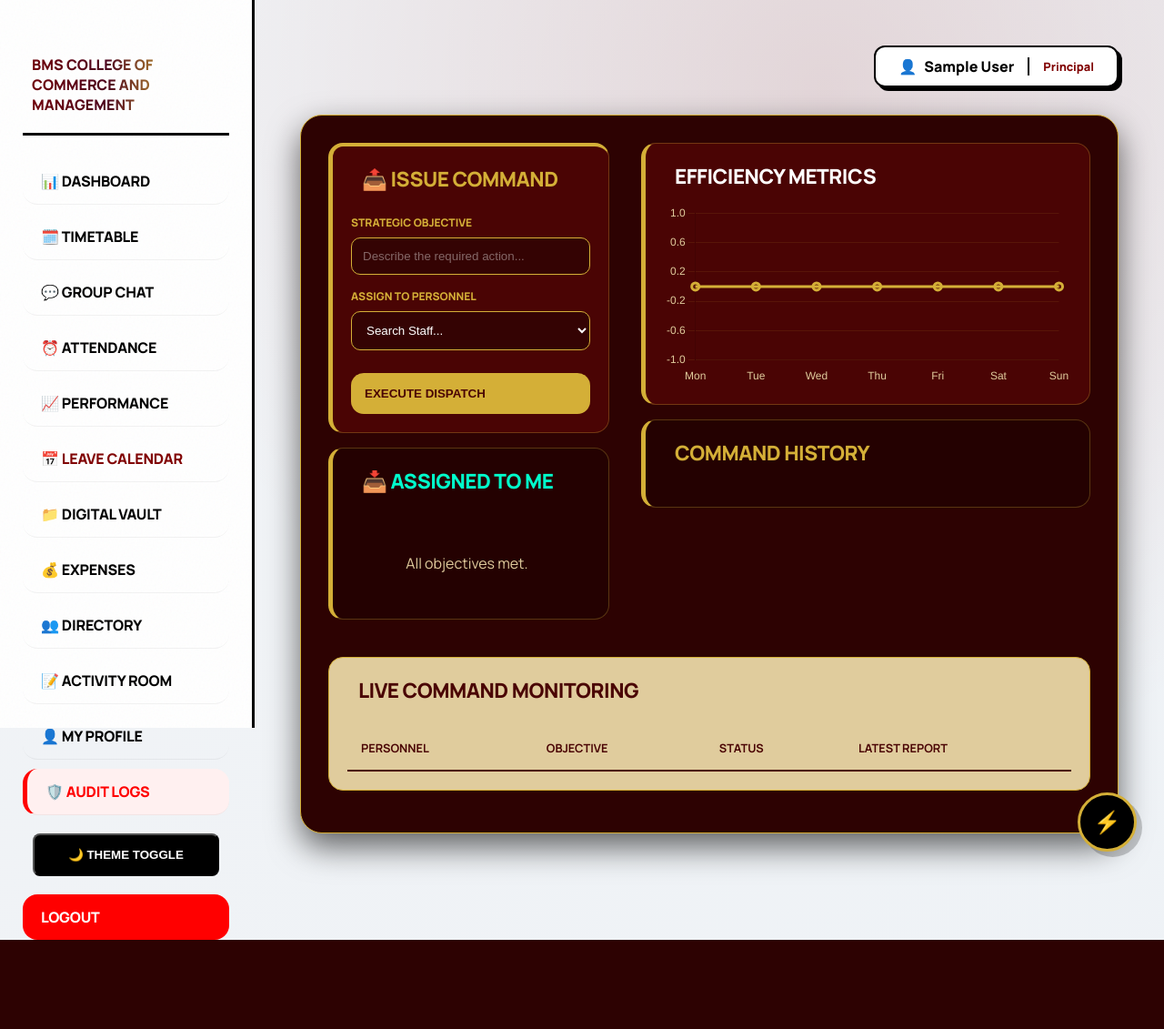
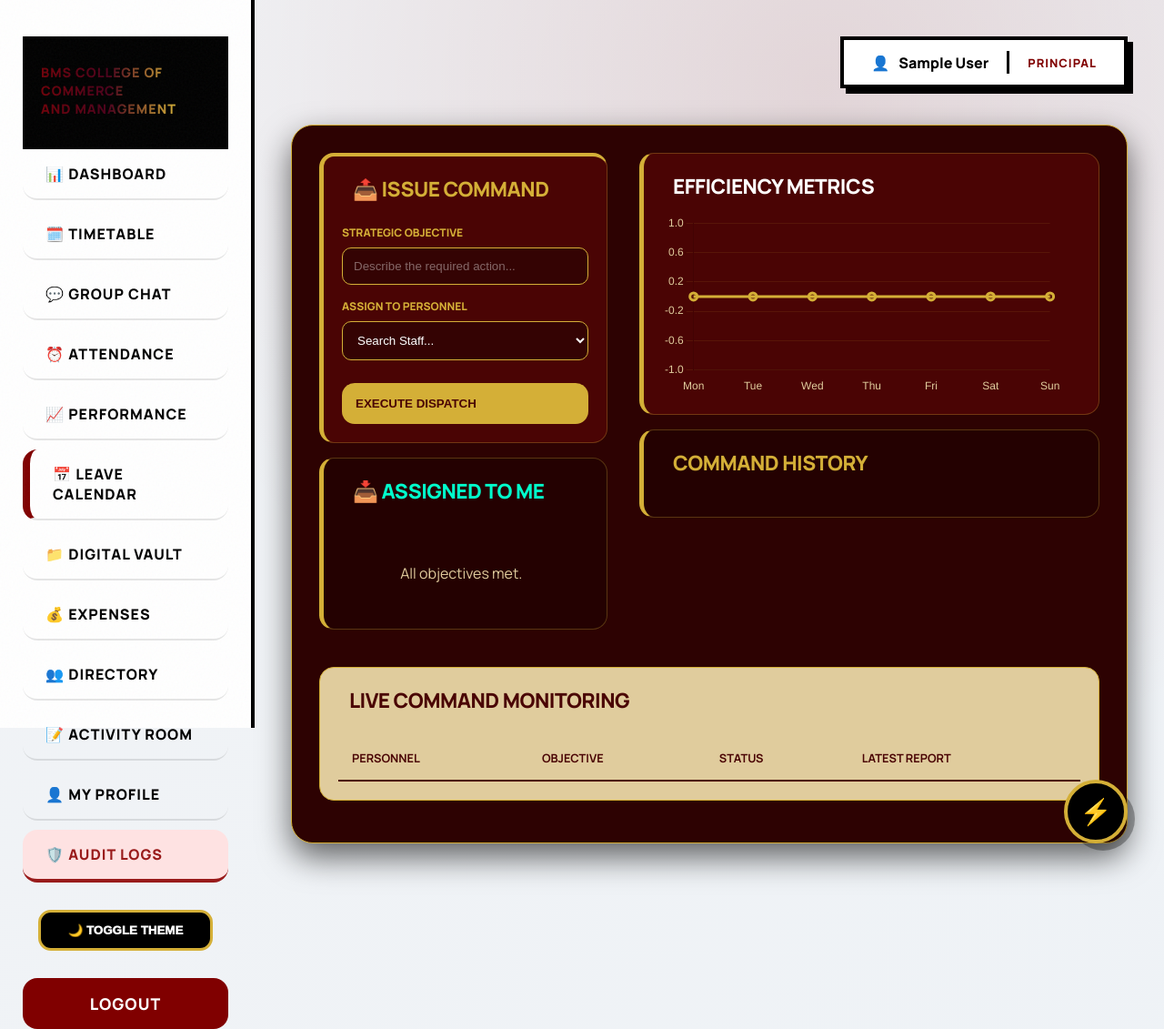
Before and after one commit to pk7745/erp, a Flask app: page /activity_room in a window 1280 px wide. Shown: the whole page at 91% size. Before the commit the page ends 1033 px from the top, so only its background shows below. Run offline with Flask 3, Linux system fonts and the light colour scheme; the visitor is signed in with stand-in values (Sample User, id 1); lists and menus that the app fills with data are empty; some libraries are stand-ins or nearby versions.

Commit message:
Update base.html

```diff
--- a/templates/base.html
+++ b/templates/base.html
@@ -8,104 +8,160 @@
     <link href="https://fonts.googleapis.com/css2?family=Manrope:wght@400;500;600;700;800;900&display=swap" rel="stylesheet">
     <script src="https://cdn.socket.io/4.7.2/socket.io.min.js"></script>
     <style>
-        /* --- IMPERIAL THEME OVERRIDES --- */
+        /* --- IMPERIAL DESIGN SYSTEM --- */
         :root {
-            --imperial-black: #000000;
-            --imperial-crimson: #800000;
-            --imperial-gold: #d4af37;
+            --imp-black: #000000;
+            --imp-white: #ffffff;
+            --imp-crimson: #800000;
+            --imp-gold: #d4af37;
+            --imp-bg: #f8fafc;
+            --imp-border-width: 3px;
+            --imp-shadow: 8px 8px 0px var(--imp-black);
         }
 
-        body { color: var(--imperial-black); }
+        body {
+            font-family: 'Manrope', sans-serif;
+            background-color: var(--imp-bg);
+            color: var(--imp-black);
+            transition: background 0.3s ease;
+        }
 
         body.dark-mode {
-            --bg: #05070a;
-            --text-main: #ffffff;
-            --text-muted: #cbd5e1;
-            background: #05070a;
+            --imp-bg: #05070a;
+            --imp-white: #111827;
+            --imp-black: #ffffff;
+            background-color: var(--imp-bg);
         }
 
-        /* SIDEBAR: HIGH CONTRAST RETAINED LOGIC */
+        /* SIDEBAR: IMPERIAL COMMAND STYLE */
         .sidebar {
             background: #ffffff !important;
-            border-right: 3px solid #000 !important;
+            border-right: 4px solid var(--imp-black) !important;
+            width: 280px;
+            box-shadow: none;
         }
 
         body.dark-mode .sidebar {
             background: #0a0f18 !important;
-            border-right: 3px solid var(--imperial-gold) !important;
+            border-right: 4px solid var(--imp-gold) !important;
+        }
+
+        .sidebar-brand {
+            padding: 30px 20px;
+            border-bottom: 4px solid var(--imp-black);
+            background: #000;
+        }
+
+        .sidebar-brand h2 {
+            color: #fff !important;
+            font-size: 0.9rem !important;
+            line-height: 1.4;
         }
 
         .sidebar-link {
-            color: #000000 !important;
-            font-weight: 900 !important; /* DARKER TEXT */
-            letter-spacing: -0.2px;
-            padding: 14px 20px !important;
-            border-bottom: 1px solid rgba(0,0,0,0.05);
-            transition: all 0.2s ease;
+            color: var(--imp-black) !important;
+            font-weight: 900 !important;
+            text-transform: uppercase;
+            letter-spacing: 1px;
+            padding: 16px 25px !important;
+            border-bottom: 2px solid rgba(0,0,0,0.1);
+            transition: all 0.2s cubic-bezier(0.4, 0, 0.2, 1);
+            display: flex;
+            align-items: center;
+            text-decoration: none;
         }
 
         .sidebar-link:hover {
-            background: #f1f5f9 !important;
-            padding-left: 30px !important;
+            background: var(--imp-black) !important;
+            color: #fff !important;
+            padding-left: 35px !important;
         }
 
-        body.dark-mode .sidebar-link { color: #ffffff !important; border-bottom: 1px solid rgba(255,255,255,0.05); }
+        body.dark-mode .sidebar-link { border-bottom: 2px solid rgba(255,255,255,0.05); }
+        body.dark-mode .sidebar-link:hover { background: var(--imp-gold) !important; color: #000 !important; }
 
-        /* PULSE BADGE: PRESERVED LOGIC */
+        /* PULSE BADGE: HIGH VISIBILITY */
         .pulse-badge {
             position: absolute;
             right: 15px;
             background: #ff0000;
-            color: white !important;
-            font-size: 0.7rem;
-            padding: 2px 8px;
-            border-radius: 6px;
+            color: #fff !important;
+            font-size: 0.75rem;
+            padding: 3px 10px;
+            border-radius: 4px;
             font-weight: 900;
-            box-shadow: 0 0 10px rgba(255, 0, 0, 0.4);
+            border: 2px solid #000;
+            animation: badge-throb 1.5s infinite;
         }
 
-        /* CAMPUS ALERT: PRESERVED LOGIC */
-        .alert-banner {
-            background: #000 !important;
-            border-bottom: 3px solid var(--imperial-crimson);
-            color: #fff !important;
+        @keyframes badge-throb {
+            0% { transform: scale(1); box-shadow: 0 0 0 0 rgba(255,0,0,0.7); }
+            70% { transform: scale(1.1); box-shadow: 0 0 0 10px rgba(255,0,0,0); }
+            100% { transform: scale(1); box-shadow: 0 0 0 0 rgba(255,0,0,0); }
         }
 
-        /* FAB: PRESERVED LOGIC */
+        /* ALERT BANNER: BROADCAST SYSTEM */
+        .alert-banner {
+            background: var(--imp-black) !important;
+            border-bottom: 5px solid var(--imp-crimson);
+            height: 50px;
+        }
+
+        /* MAIN CONTENT AREA */
+        .main {
+            padding: 40px;
+            min-height: 100vh;
+        }
+
+        /* FLASH MESSAGES: DIRECTIVES */
+        .flash {
+            border: 3px solid #000 !important;
+            box-shadow: 6px 6px 0px #000;
+            background: #fff;
+            padding: 20px !important;
+            font-weight: 900;
+            text-transform: uppercase;
+        }
+
+        /* FAB: THE GOLDEN TRIGGER */
         .fab-item {
             background: #ffffff !important;
-            border: 2px solid #000 !important;
+            border: 3px solid #000 !important;
             color: #000 !important;
-            font-weight: 900 !important;
-            box-shadow: 5px 5px 0px rgba(0,0,0,1) !important;
+            font-weight: 950 !important;
+            box-shadow: 6px 6px 0px #000 !important;
+            text-transform: uppercase;
+            font-size: 0.8rem;
         }
+
+        .fab-item:hover { transform: translate(-2px, -2px); box-shadow: 8px 8px 0px #000 !important; }
     </style>
 </head>
 <body>
     {% if active_broadcast %}
-    <div class="alert-banner" style="padding: 12px 0; overflow: hidden; position: relative; z-index: 10001; display: flex; align-items: center;">
-        <div style="background: var(--imperial-crimson); padding: 0 25px; font-weight: 900; position: absolute; z-index: 2; display: flex; align-items: center; gap: 10px; height: 100%; text-transform: uppercase;">
-            <span style="font-size: 1.2rem;">⚠️</span> ALERT
+    <div class="alert-banner" style="overflow: hidden; position: relative; z-index: 10001; display: flex; align-items: center;">
+        <div style="background: var(--imp-crimson); color: white; padding: 0 30px; font-weight: 950; position: absolute; z-index: 2; display: flex; align-items: center; height: 100%; border-right: 4px solid #fff;">
+            COMMAND ALERT
         </div>
-        <marquee behavior="scroll" direction="left" scrollamount="7" style="font-size: 1rem; font-weight: 800; padding-left: 200px;">
-            {{ active_broadcast.message }} &nbsp;&nbsp;&nbsp;&nbsp; [ORIGIN: {{ active_broadcast.author }} @ {{ active_broadcast.timestamp.strftime('%I:%M %p') }}]
+        <marquee behavior="scroll" direction="left" scrollamount="8" style="font-size: 1.1rem; font-weight: 900; color: #fff; padding-left: 220px;">
+            {{ active_broadcast.message }} ——— ORIGIN: {{ active_broadcast.author }} @ {{ active_broadcast.timestamp.strftime('%I:%M %p') }}
         </marquee>
         {% if session['role'] in ['HR', 'Principal'] %}
-        <a href="{{ url_for('clear_broadcast') }}" style="color: white; margin-right: 20px; text-decoration: none; font-weight: 900; z-index: 2; background: #ff0000; width: 28px; height: 28px; display: flex; align-items: center; justify-content: center; border-radius: 4px;" title="Dismiss">✕</a>
+        <a href="{{ url_for('clear_broadcast') }}" style="color: white; margin-right: 20px; text-decoration: none; font-weight: 950; z-index: 2; background: #ff0000; width: 32px; height: 32px; display: flex; align-items: center; justify-content: center; border: 2px solid #fff;" title="Dismiss">✕</a>
         {% endif %}
     </div>
     {% endif %}
 
     <div class="sidebar">
         <div class="sidebar-content">
-            <div class="sidebar-brand" style="padding: 20px 10px; border-bottom: 3px solid #000; margin-bottom: 25px;">
-                <a href="{{ url_for('about') }}" style="text-decoration: none; color: inherit;">
-                    <h2 style="margin: 0; font-size: 1rem; font-weight: 950; text-transform: uppercase; color: #000;">BMS COLLEGE OF COMMERCE AND MANAGEMENT</h2>
+            <div class="sidebar-brand">
+                <a href="{{ url_for('about') }}" style="text-decoration: none;">
+                    <h2 style="margin: 0; font-weight: 950; letter-spacing: 1px;">BMS COLLEGE OF COMMERCE<br>AND MANAGEMENT</h2>
                 </a>
             </div>
 
             <a href="{{ url_for('dashboard') }}" class="sidebar-link" onclick="clearBadge(this)">
-                📊 DASHBOARD
+                <span>📊 DASHBOARD</span>
                 {% if global_notif_count and global_notif_count > 0 %}
                     <span class="pulse-badge">{{ global_notif_count }}</span>
                 {% endif %}
@@ -117,7 +173,7 @@
             <a href="{{ url_for('performance') }}" class="sidebar-link">📈 PERFORMANCE</a>
 
             {% if session['role'] in ['Principal', 'HR'] %}
-                <a href="{{ url_for('leave_calendar') }}" class="sidebar-link" style="color: var(--imperial-crimson) !important;">📅 LEAVE CALENDAR</a>
+                <a href="{{ url_for('leave_calendar') }}" class="sidebar-link" style="border-left: 8px solid var(--imp-crimson);">📅 LEAVE CALENDAR</a>
             {% else %}
                 <a href="{{ url_for('leave') }}" class="sidebar-link">📅 LEAVE MGMT</a>
             {% endif %}
@@ -130,35 +186,35 @@
             <a href="{{ url_for('staff_directory') }}" class="sidebar-link">👥 DIRECTORY</a>
 
             <a href="{{ url_for('activity_room') }}" class="sidebar-link" onclick="clearBadge(this)">
-                📝 ACTIVITY ROOM
+                <span>📝 ACTIVITY ROOM</span>
                 {% if pending_tasks_count and pending_tasks_count > 0 %}
-                    <span class="pulse-badge">{{ pending_tasks_count }}</span>
+                    <span class="pulse-badge" style="background: #000; border-color: var(--imp-gold);">{{ pending_tasks_count }}</span>
                 {% endif %}
             </a>
 
             <a href="{{ url_for('my_profile') }}" class="sidebar-link">👤 MY PROFILE</a>
 
             {% if session['role'] == 'Principal' %}
-                <a href="{{ url_for('view_audit_logs') }}" class="sidebar-link" style="background: #fff0f0; color: #ff0000 !important; border-left: 5px solid #ff0000;">🛡️ AUDIT LOGS</a>
+                <a href="{{ url_for('view_audit_logs') }}" class="sidebar-link" style="background: #fee2e2; color: #991b1b !important; border-bottom: 4px solid #991b1b;">🛡️ AUDIT LOGS</a>
             {% endif %}
 
-            <button onclick="toggleDarkMode()" class="btn" style="width: 90%; margin: 20px auto; display: block; background: #000; color: #fff; font-weight: 900; border-radius: 8px;">🌙 THEME TOGGLE</button>
+            <button onclick="toggleDarkMode()" class="btn" style="width: 85%; margin: 30px auto; display: block; background: #000; color: #fff; font-weight: 950; border: 3px solid var(--imp-gold); padding: 12px; cursor: pointer;">🌙 TOGGLE THEME</button>
         </div>
 
         <div class="sidebar-footer">
-            <a href="{{ url_for('logout') }}" class="sidebar-link" style="color: #fff !important; background: #ff0000 !important; text-align: center; border: none;">LOGOUT</a>
+            <a href="{{ url_for('logout') }}" class="sidebar-link" style="color: #fff !important; background: var(--imp-crimson) !important; text-align: center; border: none; justify-content: center; font-size: 1.1rem;">LOGOUT</a>
         </div>
     </div>
 
     <div class="main">
-        <div style="display: flex; justify-content: flex-end; align-items: center; margin-bottom: 30px;">
+        <div style="display: flex; justify-content: flex-end; align-items: center; margin-bottom: 40px;">
             {% if session['name'] %}
-            <div style="display: flex; align-items: center; gap: 15px; background: #fff; padding: 10px 25px; border-radius: 12px; border: 2px solid #000; box-shadow: 4px 4px 0px #000;">
-                <a href="{{ url_for('my_profile') }}" style="text-decoration: none; color: #000; font-weight: 900; display: flex; align-items: center; gap: 8px;">
+            <div style="display: flex; align-items: center; gap: 20px; background: #fff; padding: 12px 30px; border: 4px solid #000; box-shadow: 6px 6px 0px #000;">
+                <a href="{{ url_for('my_profile') }}" style="text-decoration: none; color: #000; font-weight: 950; display: flex; align-items: center; gap: 10px; font-size: 1rem;">
                     <span>👤</span> {{ session['name'] }}
                 </a>
-                <div style="width: 2px; height: 20px; background: #000;"></div>
-                <span style="font-size: 0.8rem; font-weight: 900; color: var(--imperial-crimson);">{{ session['role'] }}</span>
+                <div style="width: 3px; height: 25px; background: #000;"></div>
+                <span style="font-weight: 950; color: var(--imp-crimson); text-transform: uppercase; font-size: 0.8rem; letter-spacing: 1px;">{{ session['role'] }}</span>
             </div>
             {% endif %}
         </div>
@@ -166,8 +222,9 @@
         {% with messages = get_flashed_messages(with_categories=true) %}
             {% if messages %}
                 {% for category, message in messages %}
-                    <div class="flash {% if category == 'error' %}error{% else %}success{% endif %}" style="border: 2px solid #000; font-weight: 800; color: #000; padding: 15px; margin-bottom: 20px; border-radius: 8px;">
-                        {% if category == 'error' %}⚠️{% else %}✅{% endif %} {{ message }}
+                    <div class="flash" style="margin-bottom: 30px;">
+                        <span style="font-size: 1.5rem; margin-right: 15px;">{% if category == 'error' %}⚠️{% else %}✅{% endif %}</span>
+                        {{ message }}
                     </div>
                 {% endfor %}
             {% endif %}
@@ -177,15 +234,15 @@
     </div>
 
     {% if session['user_id'] %}
-    <div id="fab-container" style="position: fixed; bottom: 30px; right: 30px; z-index: 1000; display: flex; flex-direction: column-reverse; align-items: flex-end; gap: 12px;">
-        <button onclick="toggleFab()" id="fab-main" style="width: 65px; height: 65px; border-radius: 50%; background: #000; color: white; border: 3px solid var(--imperial-gold); font-size: 24px; cursor: pointer; box-shadow: 6px 6px 0px rgba(0,0,0,0.2); display: flex; align-items: center; justify-content: center; transition: 0.3s;">
+    <div id="fab-container" style="position: fixed; bottom: 40px; right: 40px; z-index: 1000; display: flex; flex-direction: column-reverse; align-items: flex-end; gap: 15px;">
+        <button onclick="toggleFab()" id="fab-main" style="width: 70px; height: 70px; border-radius: 50%; background: #000; color: white; border: 4px solid var(--imp-gold); font-size: 28px; cursor: pointer; box-shadow: 8px 8px 0px rgba(0,0,0,0.3); display: flex; align-items: center; justify-content: center; transition: 0.3s cubic-bezier(0.175, 0.885, 0.32, 1.275);">
             <span id="fab-icon">⚡</span>
         </button>
-        <div id="fab-options" style="display: none; flex-direction: column; gap: 10px; align-items: flex-end;">
-            <a href="{{ url_for('view_timetable') }}" class="fab-item" style="padding: 12px 24px; border-radius: 8px; text-decoration: none;">🗓️ SCHEDULE</a>
-            <a href="{{ url_for('chat') }}" class="fab-item" style="padding: 12px 24px; border-radius: 8px; text-decoration: none;">💬 MESSAGE</a>
-            <a href="{{ url_for('attendance') }}" class="fab-item" style="padding: 12px 24px; border-radius: 8px; text-decoration: none;">🕒 ATTENDANCE</a>
-            <a href="{{ url_for('leave') }}" class="fab-item" style="padding: 12px 24px; border-radius: 8px; text-decoration: none;">🌴 LEAVE</a>
+        <div id="fab-options" style="display: none; flex-direction: column; gap: 12px; align-items: flex-end;">
+            <a href="{{ url_for('view_timetable') }}" class="fab-item" style="padding: 14px 28px; border-radius: 12px; text-decoration: none;">🗓️ SCHEDULE</a>
+            <a href="{{ url_for('chat') }}" class="fab-item" style="padding: 14px 28px; border-radius: 12px; text-decoration: none;">💬 MESSAGE</a>
+            <a href="{{ url_for('attendance') }}" class="fab-item" style="padding: 14px 28px; border-radius: 12px; text-decoration: none;">🕒 ATTENDANCE</a>
+            <a href="{{ url_for('leave') }}" class="fab-item" style="padding: 14px 28px; border-radius: 12px; text-decoration: none;">🌴 LEAVE MGMT</a>
         </div>
     </div>
     {% endif %}
@@ -202,12 +259,15 @@
         function toggleFab() {
             const options = document.getElementById('fab-options');
             const icon = document.getElementById('fab-icon');
+            const mainBtn = document.getElementById('fab-main');
             if (options.style.display === 'none' || options.style.display === '') {
                 options.style.display = 'flex';
                 icon.innerText = '✕';
+                mainBtn.style.transform = 'rotate(90deg)';
             } else {
                 options.style.display = 'none';
                 icon.innerText = '⚡';
+                mainBtn.style.transform = 'rotate(0deg)';
             }
         }
 
```
